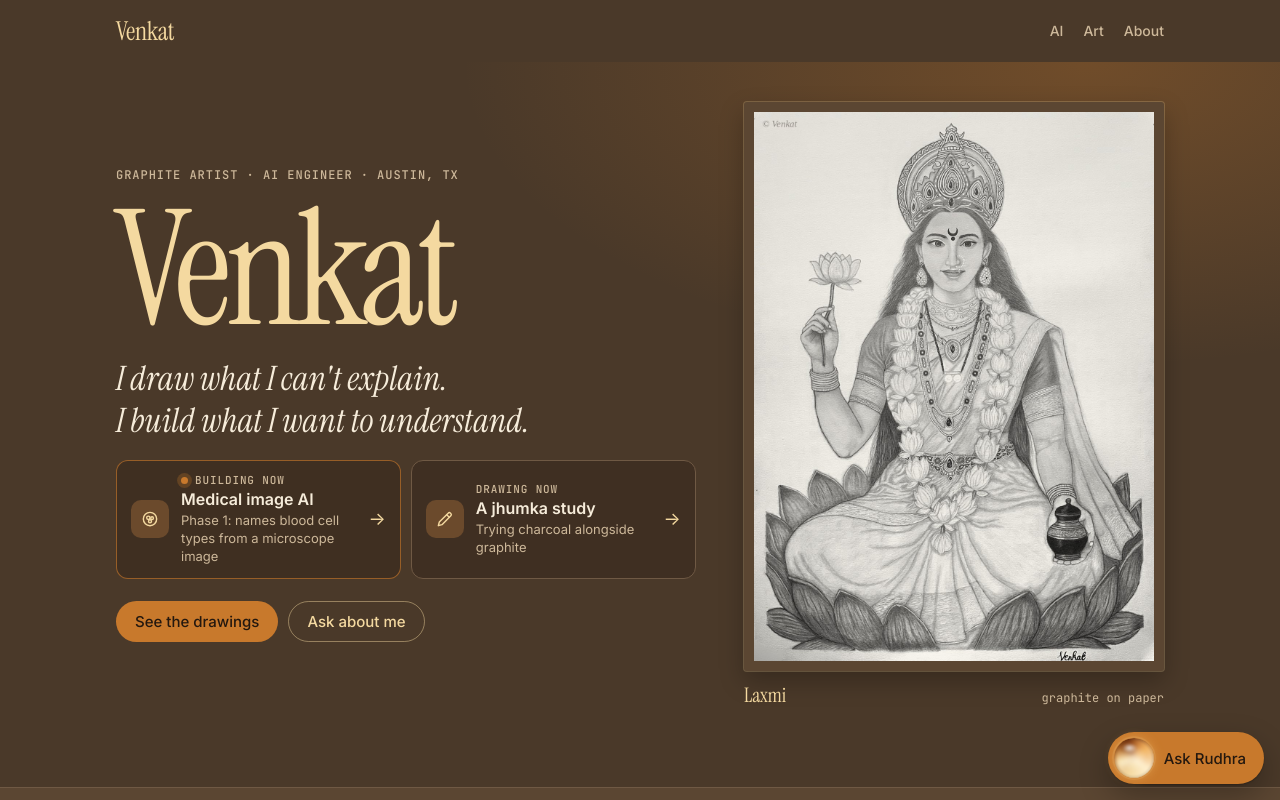
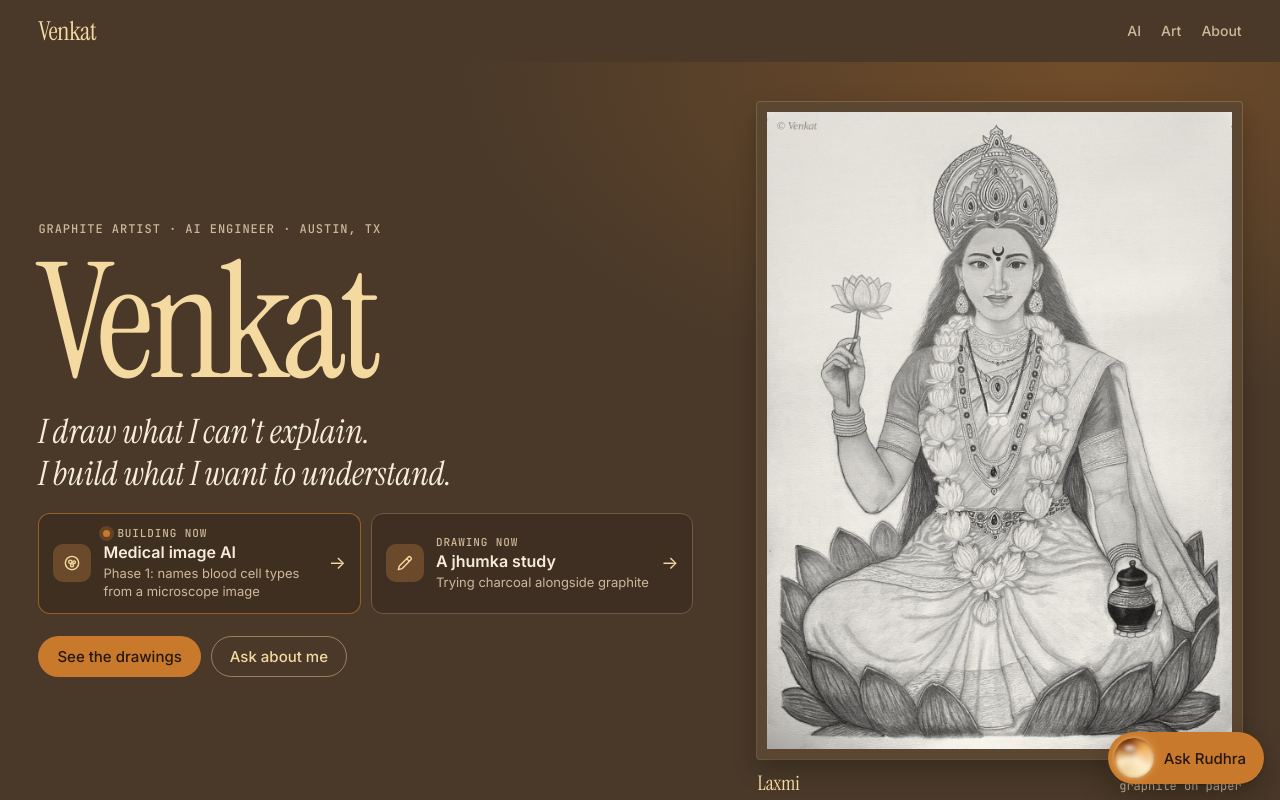
Before and after one commit to venkatR-code01/venkatR-code01.github.io, a plain HTML site: page index.html in a window 1280 px wide. Shown: the top 800 px of the page. Drawn offline with Linux system fonts and the light colour scheme; animation ran at ten frames a second.

Commit message:
Add files via upload

```diff
--- a/index.html
+++ b/index.html
@@ -61,7 +61,7 @@
   .sr-only { position: absolute; width: 1px; height: 1px; overflow: hidden; clip: rect(0 0 0 0); white-space: nowrap; }
 
   .wrap {
-    max-width: 1080px;
+    max-width: 1800px;
     margin: 0 auto;
     padding-left: var(--gutter-l);
     padding-right: var(--gutter-r);
@@ -325,6 +325,16 @@
     .about { grid-template-columns: minmax(0, .8fr) minmax(0, 1.2fr); align-items: start; }
     .section .wrap { padding-block: 80px; }
     .block { margin-top: 80px; }
+  }
+  /* wide laptops: use the screen, keep only a slim margin */
+  @media (min-width: 1200px) {
+    .wrap { padding-left: max(3vw, env(safe-area-inset-left, 0px)); padding-right: max(3vw, env(safe-area-inset-right, 0px)); }
+    .hero-art { width: min(100%, 500px); }
+    .hero .wrap { gap: 64px; }
+    .featured, .early-row { max-width: 1240px; margin-inline: auto; }
+  }
+  @media (min-width: 1600px) {
+    .hero-art { width: min(100%, 540px); }
   }
 
   /* Lightbox */
```
